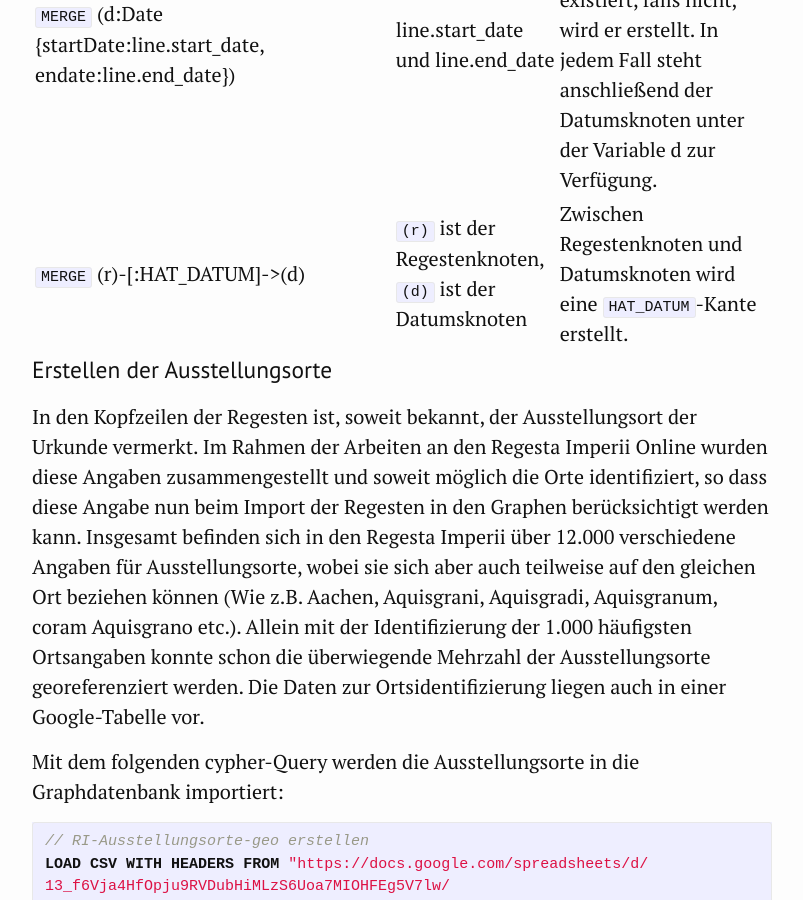
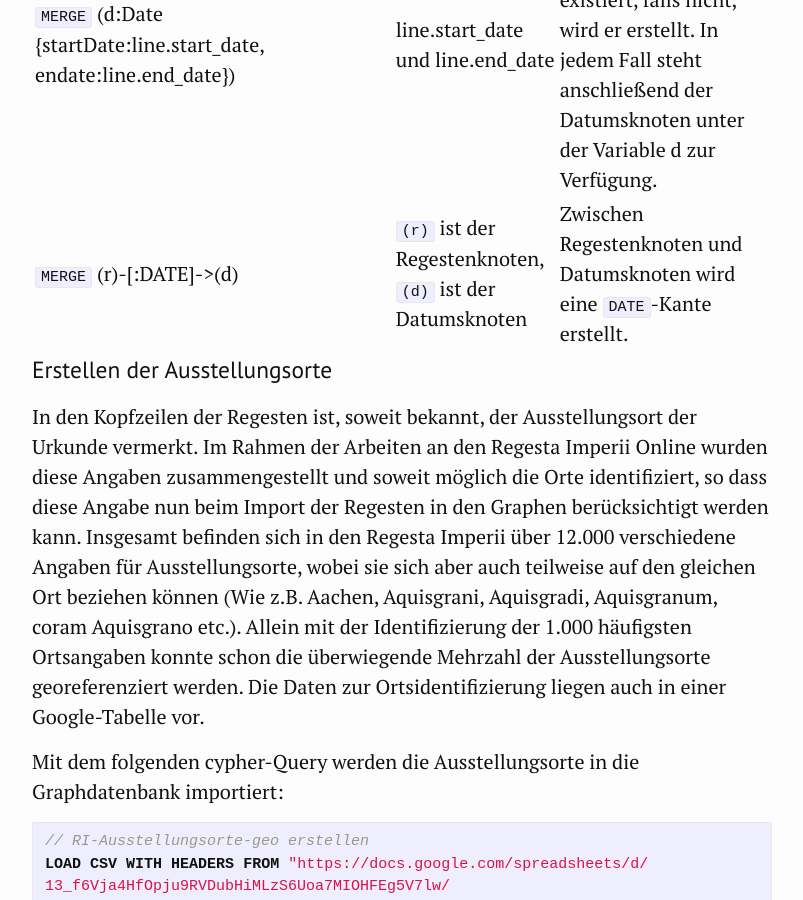
Before and after one commit to kuczera/Graphentechnologien, a Jekyll site: the page built from docs/20_Regestenmodellierung-im-Graphen.md, in a window 1280 px wide and 900 px high, scrolled down 8093 px. Shown: the whole window, without its empty margins (238-1041 px from the left). Built offline with Jekyll 4.4.1, drawn with Linux system fonts in a browser that asks for light colours.

Commit message:
typo HAT_DATUM

```diff
--- a/docs/20_Regestenmodellierung-im-Graphen.md
+++ b/docs/20_Regestenmodellierung-im-Graphen.md
@@ -102,7 +102,7 @@
 |`LOAD CSV WITH HEADERS FROM` "https://docs.google.com/ ..." AS line|line|Import der CSV-Dateien. Es wird jeweils eine Zeile an die Variable line weitergegeben|
 |`CREATE`(r:Regesta {regid:line.persistentIdentifier, text:line.summary, archivalHistory:line.archival_history, date:line.date_string|line.persistent_ identifier, line.summary etc. |Erstellung des Regestenknotens. Für die weiteren Befehle steht der neu erstellt Regestenknoten unter der Variable `r` zur Verfügung.|
 |`MERGE` (d:Date {startDate:line.start_date, endate:line.end_date})|line.start_date und line.end_date|Es wird geprüft, ob ein Datumsknoten mit der Datumsangabe schon existiert, falls nicht, wird er erstellt. In jedem Fall steht anschließend der Datumsknoten unter der Variable d zur Verfügung.|
-|`MERGE` (r)-[:HAT_DATUM]->(d)|`(r)` ist der Regestenknoten, `(d)` ist der Datumsknoten|Zwischen Regestenknoten und Datumsknoten wird eine `HAT_DATUM`-Kante erstellt.|
+|`MERGE` (r)-[:DATE]->(d)|`(r)` ist der Regestenknoten, `(d)` ist der Datumsknoten|Zwischen Regestenknoten und Datumsknoten wird eine `DATE`-Kante erstellt.|
 
 ### Erstellen der Ausstellungsorte
 
```
